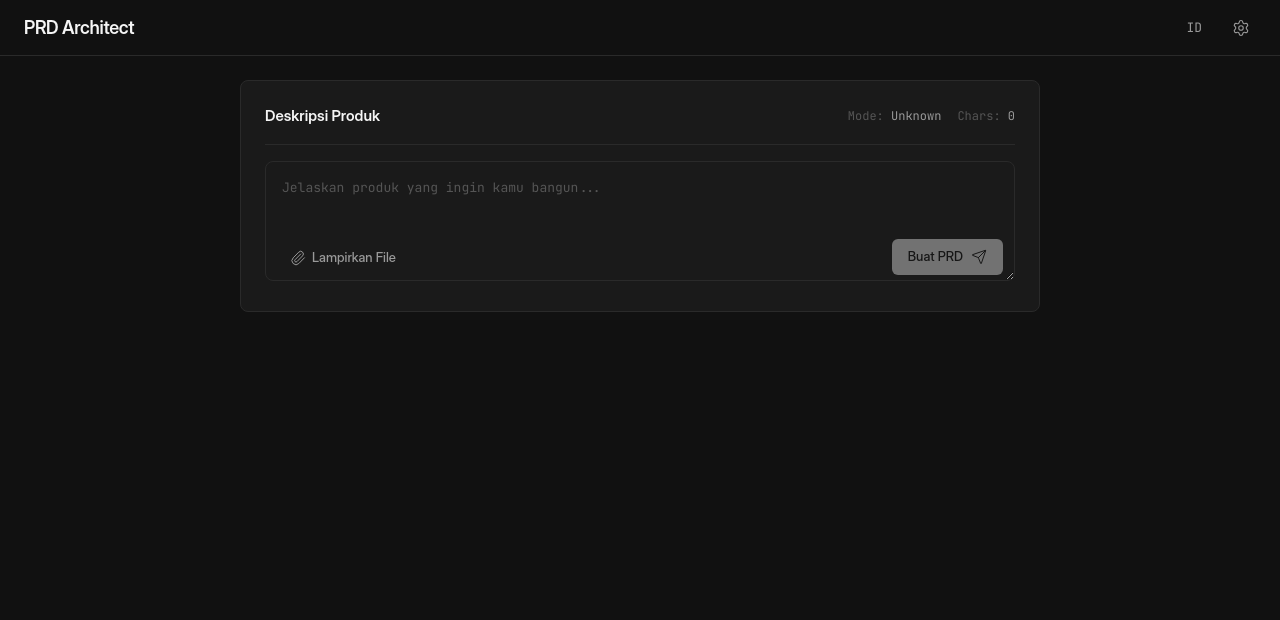
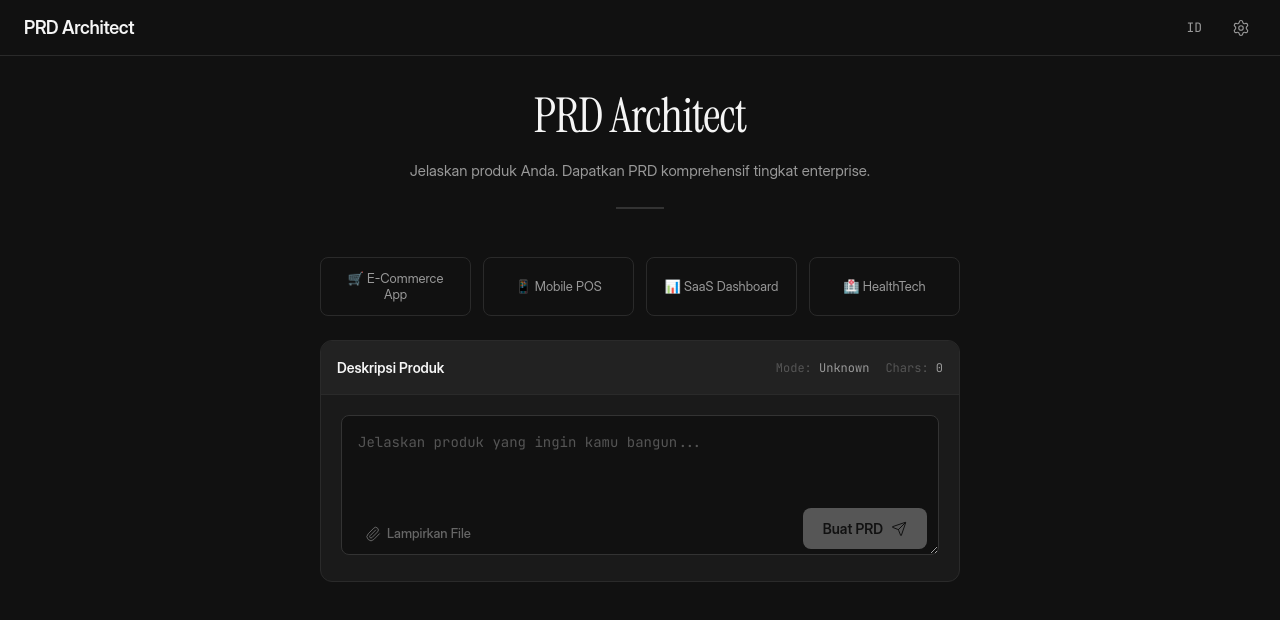
Before and after one commit to TrygerZ/PRD-Architect, a React (Vite) app: page / in a window 1280 px wide. Shown: the top 620 px of the page. Built offline with nearby package versions, Linux system fonts and the light colour scheme.

Commit message:
feat: add quick prompt suggestions to terminal
Introduced a predefined list of prompt templates to improve user experience and streamline PRD generation for common project types.

```diff
--- a/src/components/TerminalConsole.tsx
+++ b/src/components/TerminalConsole.tsx
@@ -10,7 +10,15 @@ interface TerminalConsoleProps {
   language: "id" | "en";
   files: UploadedFile[];
   onFilesChange: (files: UploadedFile[]) => void;
+  onQuickPrompt?: (text: string) => void;
 }
+
+const quickPrompts = [
+  { id: 1, label: "🛒 E-Commerce App", text: "Buat PRD untuk aplikasi e-commerce yang menjual produk fashion lokal" },
+  { id: 2, label: "📱 Mobile POS", text: "Buat PRD untuk aplikasi POS mobile untuk UMKM" },
+  { id: 3, label: "📊 SaaS Dashboard", text: "Buat PRD untuk dashboard analytics SaaS B2B" },
+  { id: 4, label: "🏥 HealthTech", text: "Buat PRD untuk aplikasi telemedicine" },
+];
 
 export function TerminalConsole({
   onGenerate,
@@ -18,6 +26,7 @@ export function TerminalConsole({
   language,
   files,
   onFilesChange,
+  onQuickPrompt,
 }: TerminalConsoleProps) {
   const [prompt, setPrompt] = useState("");
   const [detectedType, setDetectedType] = useState<ProductType>("Unknown");
@@ -97,14 +106,59 @@ export function TerminalConsole({
   };
 
   return (
+    <div className="w-full max-w-[640px] mx-auto flex flex-col gap-6">
+      <motion.div
+        initial={{ opacity: 0 }}
+        animate={{ opacity: 1 }}
+        transition={{ duration: 0.4 }}
+        className="text-center"
+      >
+        <h1 className="text-[36px] sm:text-[48px] font-display text-[#f5f5f5] mb-2 tracking-[-0.02em]">
+          PRD Architect
+        </h1>
+        <p className="text-[15px] text-[#999999] font-body">
+          {language === "en"
+            ? "Describe your product. Get a comprehensive, enterprise-grade PRD."
+            : "Jelaskan produk Anda. Dapatkan PRD komprehensif tingkat enterprise."}
+        </p>
+        <div className="w-12 h-[2px] bg-[#333333] mx-auto my-6"></div>
+      </motion.div>
+
+      <motion.div
+        initial="hidden"
+        animate="visible"
+        variants={{
+          visible: { transition: { staggerChildren: 0.05 } }
+        }}
+        className="grid grid-cols-2 sm:grid-cols-4 gap-3 w-full"
+      >
+        {quickPrompts.map((qp) => (
+          <motion.button
+            key={qp.id}
+            variants={{
+              hidden: { opacity: 0 },
+              visible: { opacity: 1, transition: { duration: 0.3 } }
+            }}
+            type="button"
+            onClick={() => {
+              setPrompt(qp.text);
+              if (onQuickPrompt) onQuickPrompt(qp.text);
+            }}
+            className="flex flex-col items-center justify-center text-center px-4 py-3 border border-[#2a2a2a] rounded-[8px] bg-transparent text-[#999999] hover:bg-[#222222] hover:border-[#555555] hover:text-[#f5f5f5] hover:-translate-y-[1px] active:translate-y-0 transition-all duration-200"
+          >
+            <span className="text-[13px] font-body leading-[1.3]">{qp.label}</span>
+          </motion.button>
+        ))}
+      </motion.div>
+
       <motion.div
         initial={{ opacity: 0, y: 10 }}
         animate={{ opacity: 1, y: 0 }}
         transition={{ duration: 0.3 }}
-      className="w-full bg-[#1a1a1a] border border-[#2a2a2a] rounded-[8px] p-6 mb-8 relative z-10 no-print"
+        className="w-full bg-[#1a1a1a] border border-[#2a2a2a] rounded-[12px] overflow-hidden relative z-10 no-print flex flex-col"
       >
-      <div className="flex flex-col sm:flex-row justify-between items-start sm:items-center border-b border-[#2a2a2a] pb-4 mb-4 gap-2">
-        <h2 className="text-[#f5f5f5] text-[15px] font-semibold font-body">
+        <div className="flex flex-col sm:flex-row justify-between items-start sm:items-center bg-[#222222] border-b border-[#2a2a2a] p-4 gap-2">
+          <h2 className="text-[#f5f5f5] text-[14px] font-semibold font-body">
             {language === "en" ? "Product Description" : "Deskripsi Produk"}
           </h2>
           <div className="flex items-center gap-4 text-[12px] text-[#555555] font-mono">
@@ -113,6 +167,7 @@ export function TerminalConsole({
           </div>
         </div>
 
+        <div className="p-5">
           {showUploader && (
             <motion.div
               initial={{ opacity: 0, height: 0 }}
@@ -137,7 +192,7 @@ export function TerminalConsole({
                   ? "Describe the product you want to build..."
                   : "Jelaskan produk yang ingin kamu bangun..."
               }
-          className="w-full bg-transparent text-[#f5f5f5] placeholder:text-[#555555] outline-none resize-y min-h-[120px] font-mono text-[13px] border border-[#2a2a2a] focus:border-[#6666ff] rounded-[8px] p-4 transition-all duration-200 ease"
+              className="w-full bg-[#111111] text-[#f5f5f5] placeholder:text-[#555555] outline-none resize-y min-h-[140px] font-mono text-[14px] border border-[#333333] focus:border-[#6666ff] rounded-[8px] p-4 transition-all duration-200 ease"
               disabled={isGenerating}
               style={{ paddingBottom: '60px' }}
             />
@@ -146,11 +201,7 @@ export function TerminalConsole({
               <button
                 type="button"
                 onClick={() => setShowUploader(!showUploader)}
-            className={`flex items-center gap-1.5 text-[13px] font-medium px-3 py-1.5 rounded-[6px] transition-all duration-200 ease border ${
-              showUploader || files.length > 0
-                ? "bg-[#222222] border-[#2a2a2a] text-[#f5f5f5]"
-                : "bg-transparent border-transparent text-[#999999] hover:bg-[#222222] hover:text-[#f5f5f5] hover:border-[#2a2a2a]"
-            }`}
+                className={`flex items-center gap-1.5 text-[13px] font-medium px-3 py-1.5 rounded-[6px] transition-all duration-200 ease bg-transparent text-[#666666] hover:text-[#999999] hover:bg-[#222222]`}
               >
                 <Paperclip size={16} strokeWidth={1.5} />
                 <span className="font-body">{language === "en" ? "Attach File" : "Lampirkan File"}</span>
@@ -166,7 +217,7 @@ export function TerminalConsole({
               <button
                 type="submit"
                 disabled={!prompt.trim() || isGenerating}
-            className="flex items-center gap-2 text-[13px] font-medium px-4 py-2 rounded-[6px] transition-all duration-200 ease bg-[#f5f5f5] text-[#111111] hover:bg-[#e5e5e5] disabled:opacity-40 disabled:cursor-not-allowed font-body"
+                className="flex items-center gap-2 text-[14px] font-semibold px-5 py-2.5 rounded-[8px] transition-all duration-200 ease bg-[#f5f5f5] text-[#111111] hover:bg-[#e5e5e5] disabled:opacity-30 disabled:cursor-not-allowed font-body shadow-[0_1px_3px_rgba(0,0,0,0.3)] disabled:shadow-none"
               >
                 {isGenerating ? (
                   <>
@@ -174,12 +225,14 @@ export function TerminalConsole({
                   </>
                 ) : (
                   <>
-                {language === "en" ? "Generate" : "Buat PRD"} < Send size={16} strokeWidth={1.5} />
+                    {language === "en" ? "Generate" : "Buat PRD"} <Send size={16} strokeWidth={1.5} />
                   </>
                 )}
               </button>
             </div>
           </form>
+        </div>
       </motion.div>
+    </div>
   );
 }
```
Lines whose indentation alone changed are shown as unchanged.
